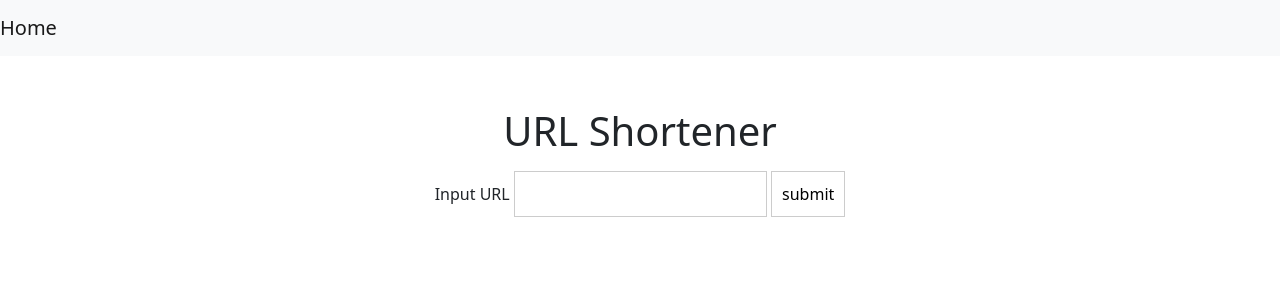
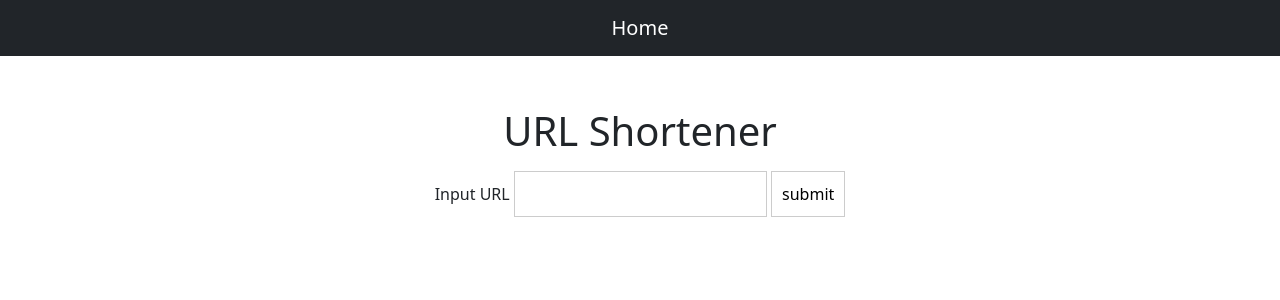
Before and after one commit to dartbill/URLShortener, a Flask app: page / in a window 1280 px wide. Shown: the top 300 px of the page. Run offline with Flask 2, Linux system fonts and the light colour scheme; parts of the project's set-up code (start-up, migrations or seed data) failed here and were passed over.

Commit message:
navbar change

```diff
--- a/templates/base.html
+++ b/templates/base.html
@@ -11,8 +11,8 @@
 
 </head>
 <body>
-    <nav class="navbar navbar-expand-lg navbar-light bg-light">
-        <a class="navbar-brand" href="/">Home</a>
+    <nav class="navbar navbar-expand-lg navbar-dark bg-dark">
+        <a class="navbar-brand mx-auto" href="/">Home</a>
     </nav>
     <div class="container">
         <!-- !!!!!!!!!!!!!!!!! this is where stuff will be appended -->
```
